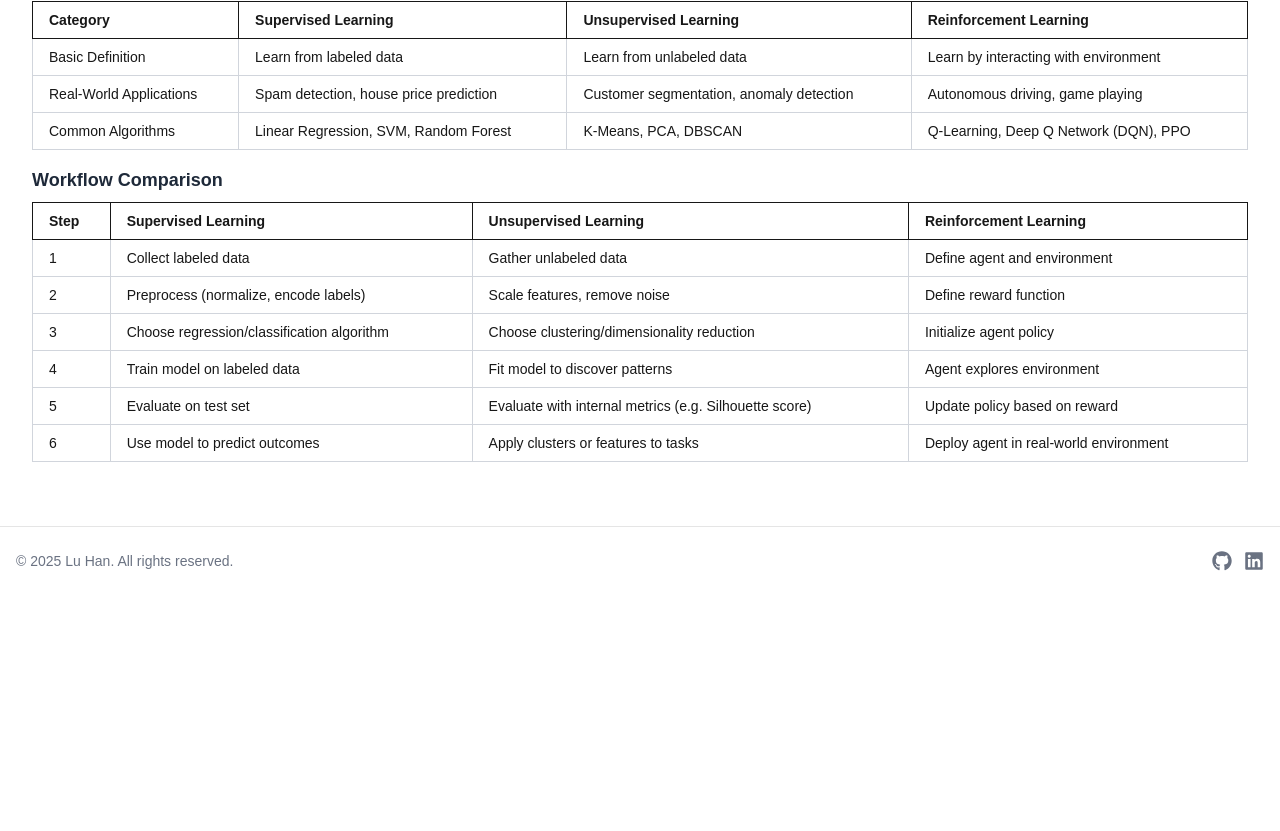
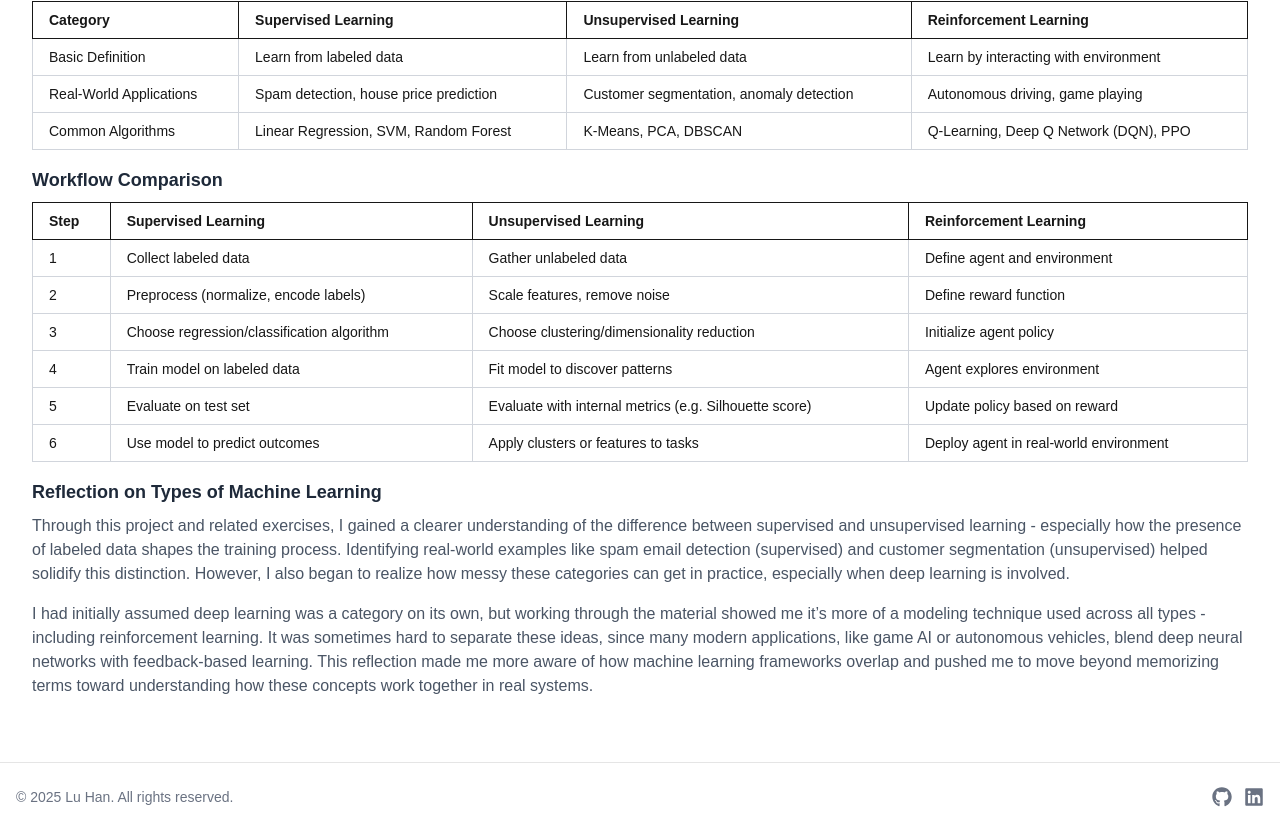
Before and after one commit to GoldenaArcher/AIML-500, a Next.js app: page /artifacts/type-of-machine-learning in a window 1280 px wide. Shown: the part 1548-2379 px from the top of the page. Before the commit the page ends 2143 px from the top, so only its background shows below. Built offline with nearby package versions, Linux system fonts and the light colour scheme.

Commit message:
feat(artifacts): update TimelineReflection title and add TypeOfMlReflection component to Types of Machine Learning page

```diff
--- a/app/artifacts/ai-timeline/_components/timeline-reflection.tsx
+++ b/app/artifacts/ai-timeline/_components/timeline-reflection.tsx
@@ -3,7 +3,7 @@ import React from 'react';
 function TimelineReflection() {
     return (
         <div className=''>
-            <h3 className='text-lg font-semibold text-gray-800 dark:text-gray-200 mb-2'>Timeline Details</h3>
+            <h3 className='text-lg font-semibold text-gray-800 dark:text-gray-200 mb-2'>Timeline Reflections</h3>
             <p className="text-gray-600 dark:text-gray-400 mb-4">
                 Through this timeline project, I developed a much clearer understanding of the long and layered history of artificial intelligence. I was surprised to learn that many core ideas in AI - like natural language processing and neural networks - were already being explored as early as the 1950s. Programming languages like LISP and early rule-based systems such as ELIZA helped shape foundational directions for AI. I also realized how progress in AI has not been linear: between the 1970s and 1990s, development stagnated, and it wasn’t until breakthroughs in hardware and deep learning around the 2010s that AI became truly powerful in practice. Tools like GPT-3 only recently made AI more widely accessible and visible to the general public, which made me reflect on how long it takes for foundational research to reach practical application.
             </p>
--- /dev/null
+++ b/app/artifacts/type-of-machine-learning/_components/type-of-ml-reflection.tsx
@@ -0,0 +1,17 @@
+import React from 'react';
+
+function TypeOfMlReflection() {
+    return (
+        <div className="flex-1">
+            <h3 className='text-lg font-semibold text-gray-800 dark:text-gray-200 mb-2'>Reflection on Types of Machine Learning</h3>
+            <p className="text-gray-600 dark:text-gray-400 mb-4">
+                Through this project and related exercises, I gained a clearer understanding of the difference between supervised and unsupervised learning - especially how the presence of labeled data shapes the training process. Identifying real-world examples like spam email detection (supervised) and customer segmentation (unsupervised) helped solidify this distinction. However, I also began to realize how messy these categories can get in practice, especially when deep learning is involved.
+            </p>
+            <p className="text-gray-600 dark:text-gray-400">
+                I had initially assumed deep learning was a category on its own, but working through the material showed me it’s more of a modeling technique used across all types - including reinforcement learning. It was sometimes hard to separate these ideas, since many modern applications, like game AI or autonomous vehicles, blend deep neural networks with feedback-based learning. This reflection made me more aware of how machine learning frameworks overlap and pushed me to move beyond memorizing terms toward understanding how these concepts work together in real systems.
+            </p>
+        </div>
+    );
+}
+
+export default TypeOfMlReflection;
--- a/app/artifacts/type-of-machine-learning/page.tsx
+++ b/app/artifacts/type-of-machine-learning/page.tsx
@@ -4,6 +4,7 @@ import { Metadata } from 'next';
 import Markdown from './_components/markdown-section';
 import StepComparison from './_components/step-comparison';
 import BasicComparison from './_components/basic-comparison';
+import TypeOfMlReflection from './_components/type-of-ml-reflection';
 
 export const metadata: Metadata = {
     title: 'Types of Machine Learning',
@@ -92,6 +93,7 @@ function TypeOfMLPage() {
                         <Markdown />
                         <BasicComparison />
                         <StepComparison />
+                        <TypeOfMlReflection />
                     </div>
                 </section>
             </article>
```
